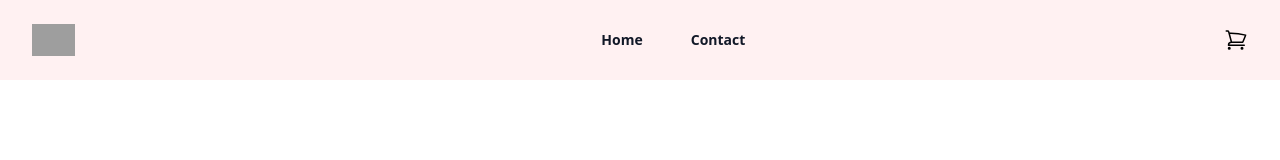
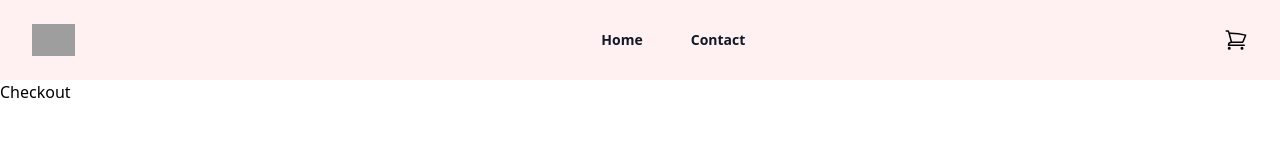
Before and after one commit to cnnrbrn/WeronikaMartinsen, a React (Vite) app in the folder eCom_react/: page /Checkout in a window 1280 px wide. Shown: the top 160 px of the page. Built offline with nearby package versions, Linux system fonts and the light colour scheme; grey boxes are pictures that could not be loaded.

Commit message:
Adds pages and routing

```diff
--- a/eCom_react/package.json
+++ b/eCom_react/package.json
@@ -13,7 +13,8 @@
     "@headlessui/react": "^2.1.6",
     "@heroicons/react": "^2.1.5",
     "react": "^18.3.1",
-    "react-dom": "^18.3.1"
+    "react-dom": "^18.3.1",
+    "react-router-dom": "^6.26.2"
   },
   "devDependencies": {
     "@eslint/js": "^9.9.0",
--- /dev/null
+++ b/eCom_react/src/App.jsx
@@ -0,0 +1,24 @@
+import { BrowserRouter, Routes, Route } from "react-router-dom";
+import Home from "./Pages/Home";
+import SingleProduct from "./Pages/SingleProduct";
+import Contact from "./Pages/Contact";
+import Checkout from "./Pages/Checkout";
+import NoPage from "./Pages/NoPage";
+
+function App() {
+  return (
+    <div>
+      <BrowserRouter>
+        <Routes>
+          <Route path="/" element={<Home />} />
+          <Route path="/SingleProduct" element={<SingleProduct />} />
+          <Route path="/Contact" element={<Contact />} />
+          <Route path="/Checkout" element={<Checkout />} />
+          <Route path="*" element={<NoPage />} />
+        </Routes>
+      </BrowserRouter>
+    </div>
+  );
+}
+
+export default App;
--- /dev/null
+++ b/eCom_react/src/Pages/Checkout.jsx
@@ -0,0 +1,13 @@
+import "../styles/index.css";
+import Header from "../Layout/Header";
+
+function Checkout() {
+  return (
+    <>
+      <Header />
+      <h1>Checkout</h1>
+    </>
+  );
+}
+
+export default Checkout;
--- /dev/null
+++ b/eCom_react/src/Pages/Contact.jsx
@@ -0,0 +1,13 @@
+import "../styles/index.css";
+import Header from "../Layout/Header";
+
+function Contact() {
+  return (
+    <>
+      <Header />
+      <h1>Contact</h1>
+    </>
+  );
+}
+
+export default Contact;
--- a/eCom_react/src/Pages/Home.jsx
+++ b/eCom_react/src/Pages/Home.jsx
@@ -5,6 +5,7 @@ function Home() {
   return (
     <>
       <Header />
+      <h1>Home</h1>
     </>
   );
 }
--- /dev/null
+++ b/eCom_react/src/Pages/NoPage.jsx
@@ -0,0 +1,13 @@
+import "../styles/index.css";
+import Header from "../Layout/Header";
+
+function NoPage() {
+  return (
+    <>
+      <Header />
+      <h1>Error 404 : No Found</h1>
+    </>
+  );
+}
+
+export default NoPage;
--- /dev/null
+++ b/eCom_react/src/Pages/SingleProduct.jsx
@@ -0,0 +1,13 @@
+import "../styles/index.css";
+import Header from "../Layout/Header";
+
+function SingleProduct() {
+  return (
+    <>
+      <Header />
+      <h1>Single Page</h1>
+    </>
+  );
+}
+
+export default SingleProduct;
--- a/eCom_react/src/main.jsx
+++ b/eCom_react/src/main.jsx
@@ -1,10 +1,10 @@
 import { StrictMode } from "react";
 import { createRoot } from "react-dom/client";
-import Home from "./Pages/Home.jsx";
+import App from "./App.jsx";
 import "./styles/index.css";
 
 createRoot(document.getElementById("root")).render(
   <StrictMode>
-    <Home />
+    <App />
   </StrictMode>
 );
```
Also changed, not shown: 1 other file (tests, documents, lock files or other folders).
